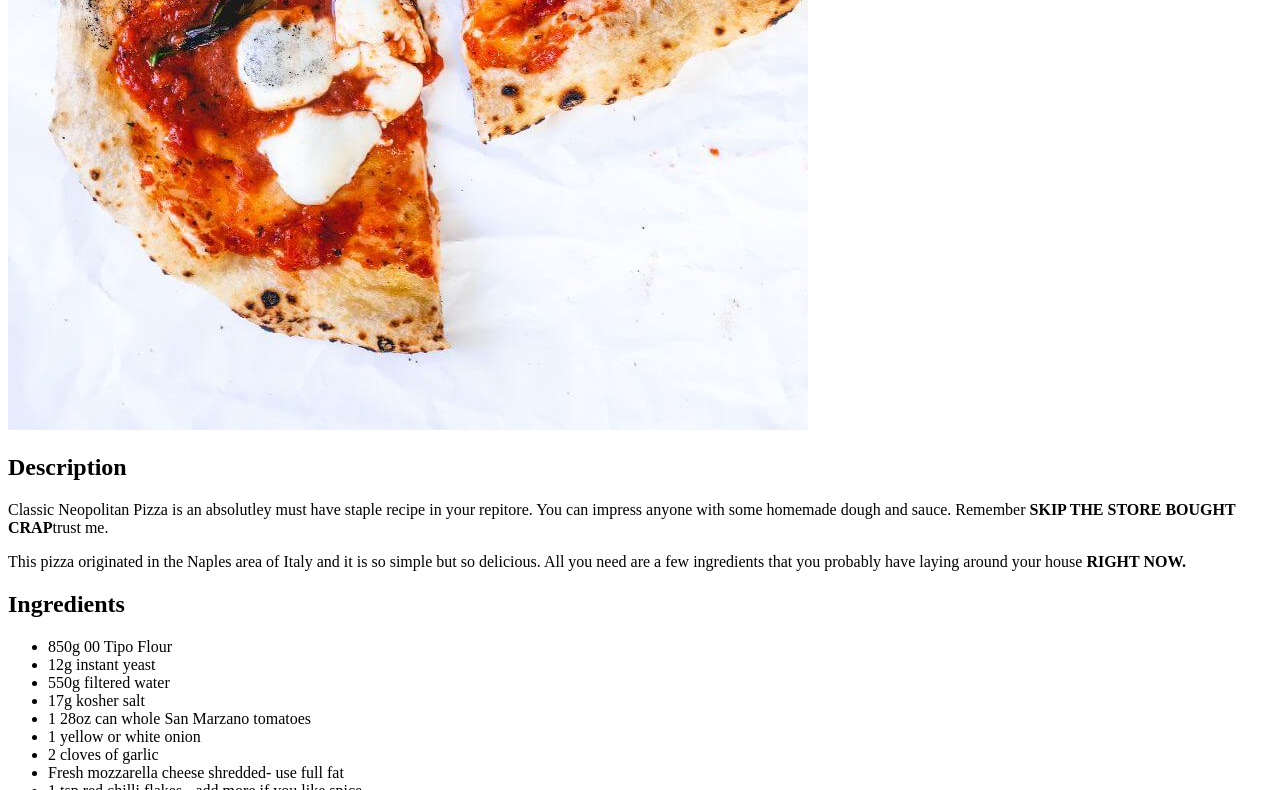
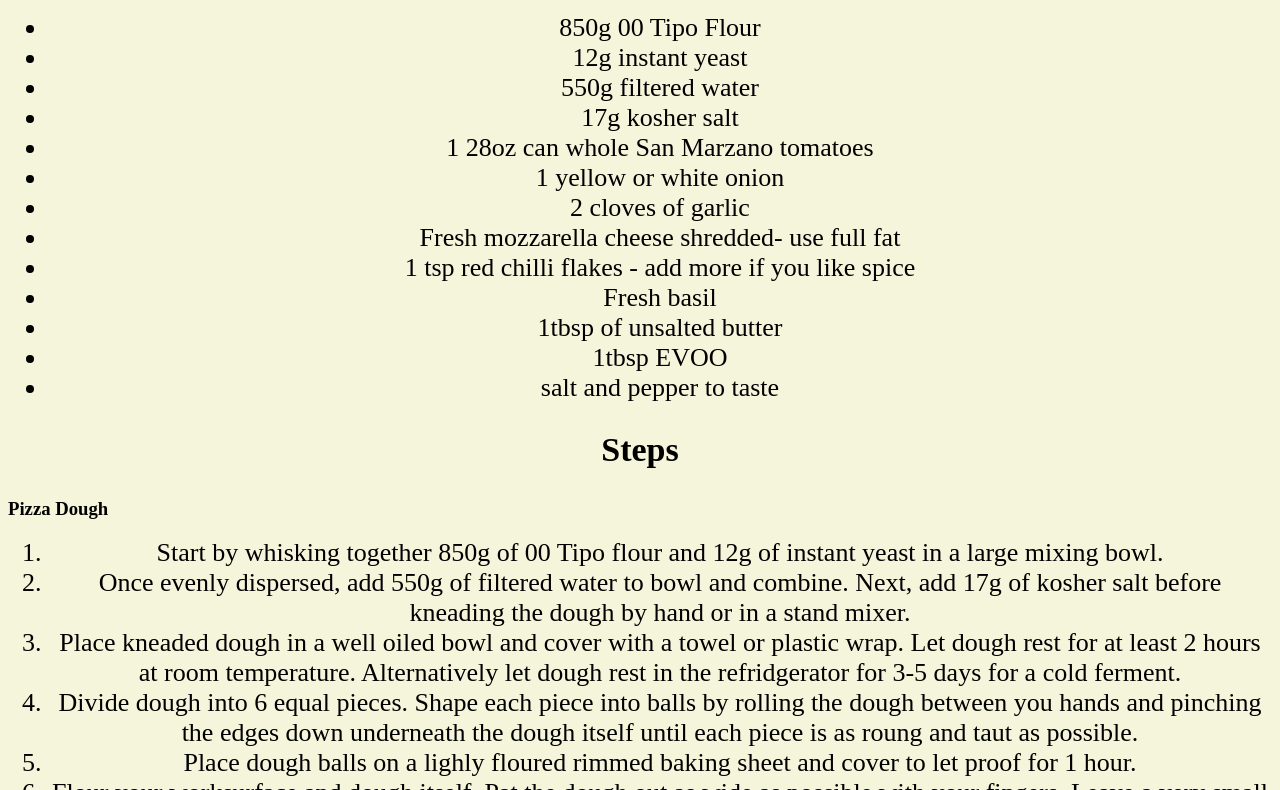
Before and after one commit to bryanwalsh220/odin-recipes, a plain HTML site: page recipes/pizza.html in a window 1280 px wide. Shown: the part 650-1440 px from the top of the page. Drawn offline with Linux system fonts and the light colour scheme.

Commit message:
created basic format with external .css

```diff
--- a/recipes/pizza.html
+++ b/recipes/pizza.html
@@ -1,10 +1,11 @@
 <!DOCTYPE html>
 <html lang="en">
 <head>
+    <link rel="stylesheet" href="../style.css">
 </head>
 <body>
     <h1>Traditional Neopolitan Pizza</h1>
-    <img src="Neo-Pizza.jpg" alt="picture of a pizza">
+    <img src="Neo-Pizza.jpg" alt="picture of a pizza" class="center">
     <h2>Description</h2>
     <p>Classic Neopolitan Pizza is an absolutley must have staple recipe in your repitore. You can impress anyone with some homemade dough and sauce. Remember <strong>SKIP THE STORE BOUGHT CRAP</strong>trust me.</p>
     <p>This pizza originated in the Naples area of Italy and it is so simple but so delicious. All you need are a few ingredients that you probably have laying around your house <strong>RIGHT NOW.</strong></p>
@@ -51,6 +52,6 @@
         <li>Place pizza in oven for 8-12 minutes or until the bottom has formed a nice crust</li>
         <li>Top with fresh basil</li>
     </ol>
-    <a href="../index.html">Back to Offerings</a>
+    <div><a href="../index.html">Back to Offerings</a></div>
 </body>
 </html>
--- /dev/null
+++ b/style.css
@@ -0,0 +1,37 @@
+* {
+    background-color: beige;
+}
+
+h1 {
+    font-size: 42px;
+    text-align: center;
+}
+
+h2 {
+    font-size: 34px;
+    color: black;
+    text-align: center;
+}
+
+li {
+    color: black;
+    font-size: 26px;
+    text-align: center;
+}
+
+img {
+    height: 300px;
+}
+.center {
+    display: block;
+    margin-left: auto;
+    margin-right: auto;
+    width: 50%;
+}
+
+p {text-align: center;}
+
+div {
+    background-color: aliceblue;
+    color: blue;
+}
```
Also changed, not shown: index.html (+2 -1 lines), recipes/smores.html (+3 -2 lines), recipes/streettacos.html (+3 -2 lines).
